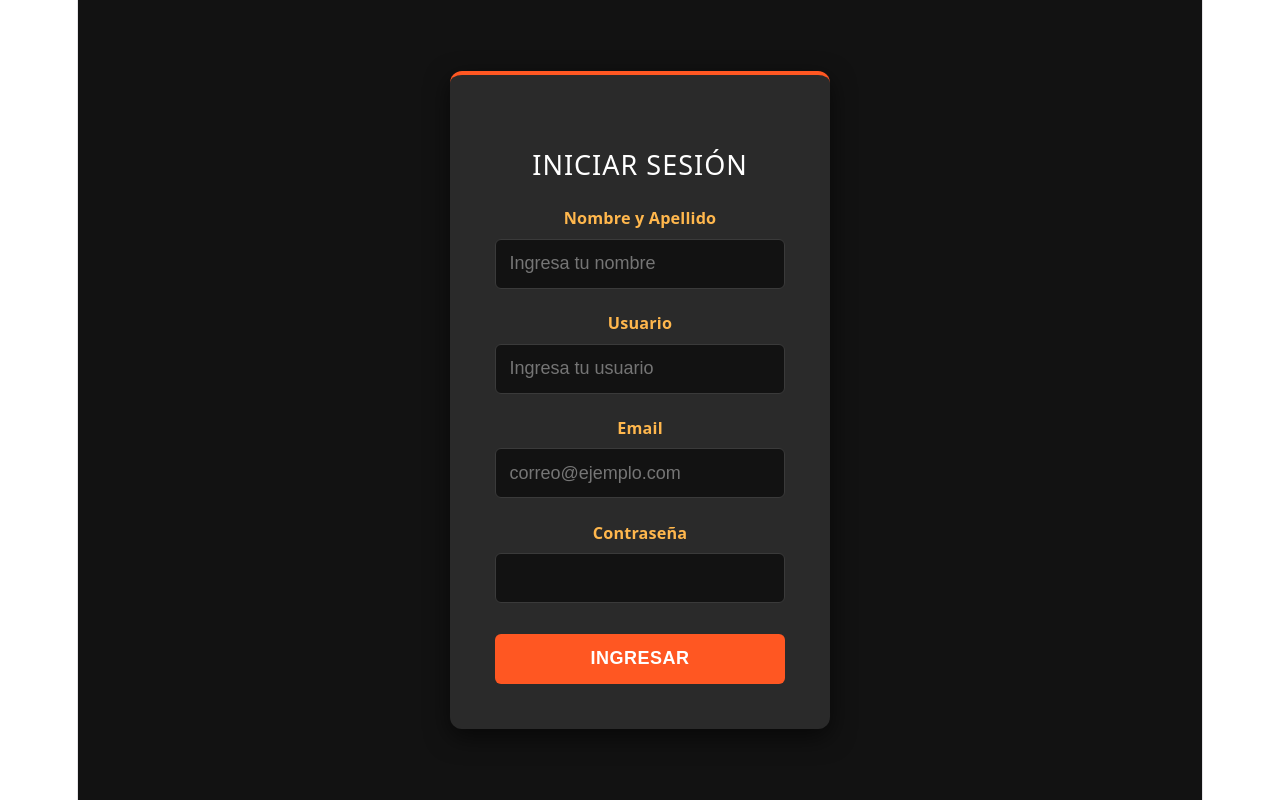
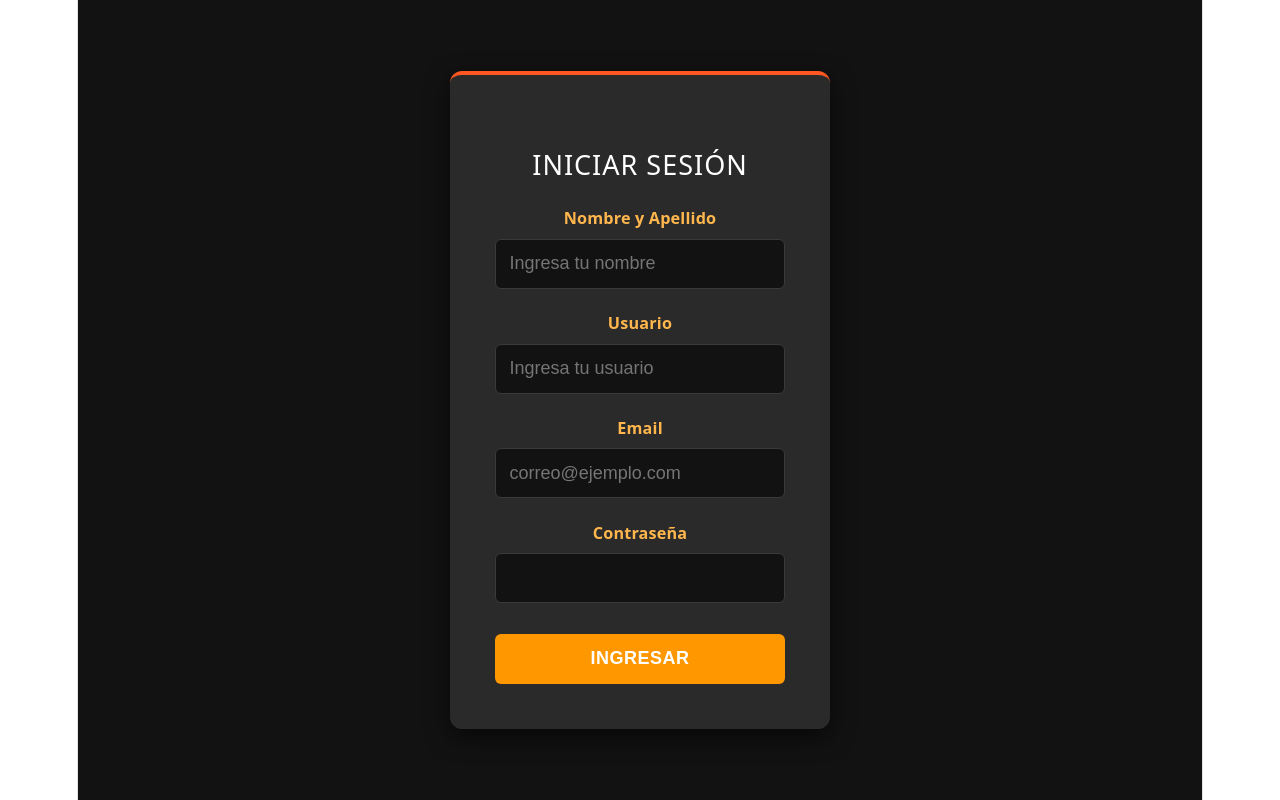
Before and after one commit to mateobaudracco22/ImpactoFitness, a React (Vite) app: page / in a window 1280 px wide. In both pictures the pointer is over the button "INGRESAR". Built offline with nearby package versions, Linux system fonts and the light colour scheme.

Commit message:
Hover y transform agregados a botón de ingresar

```diff
--- a/src/estilos/login.css
+++ b/src/estilos/login.css
@@ -73,3 +73,11 @@
     letter-spacing: 0.5px;
     transition: background-color 0.3s ease, transform 0.1s ease;
 }
+
+.formulario-login button:hover {
+    background-color: #FF9800;
+}
+
+.formulario-login button:active {
+    transform: scale(0.98);
+}
```
